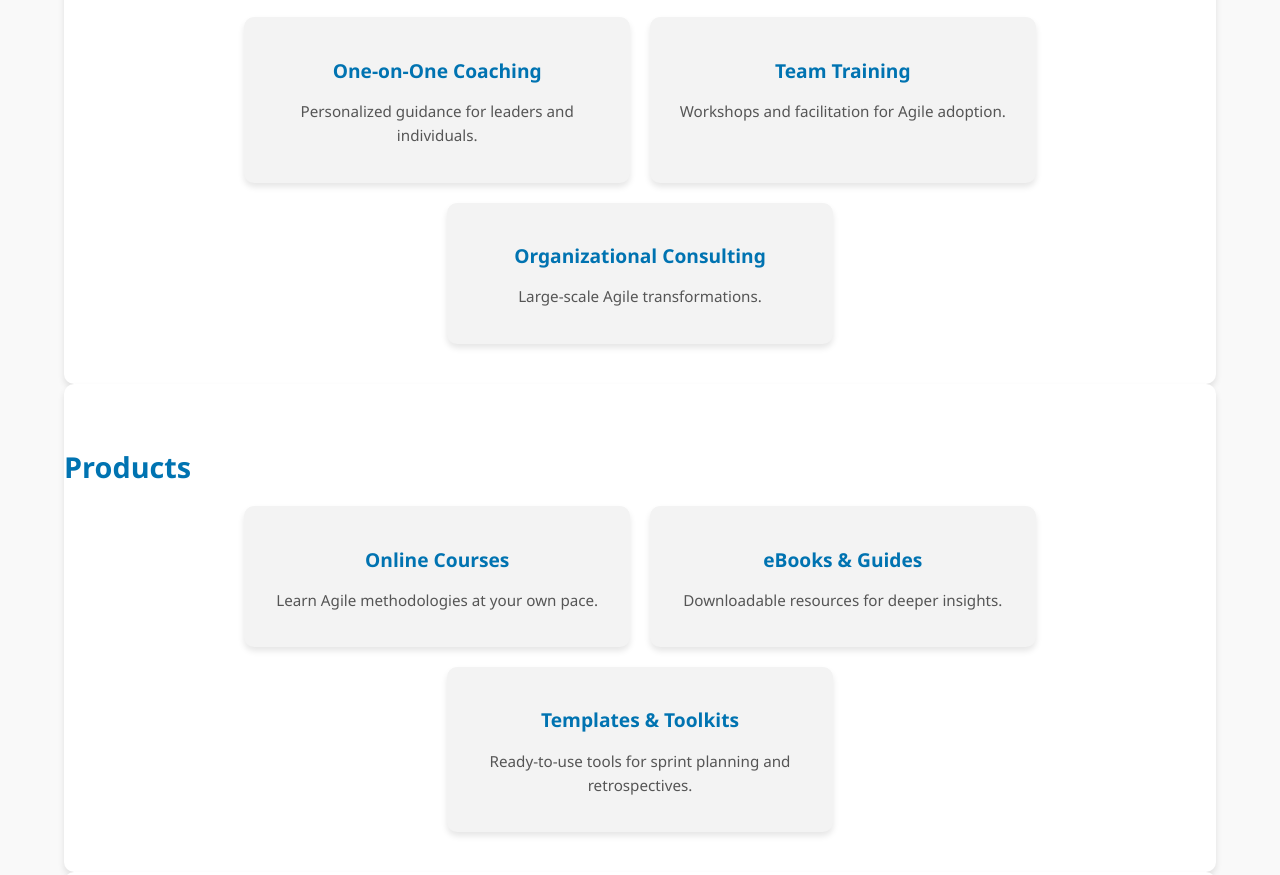
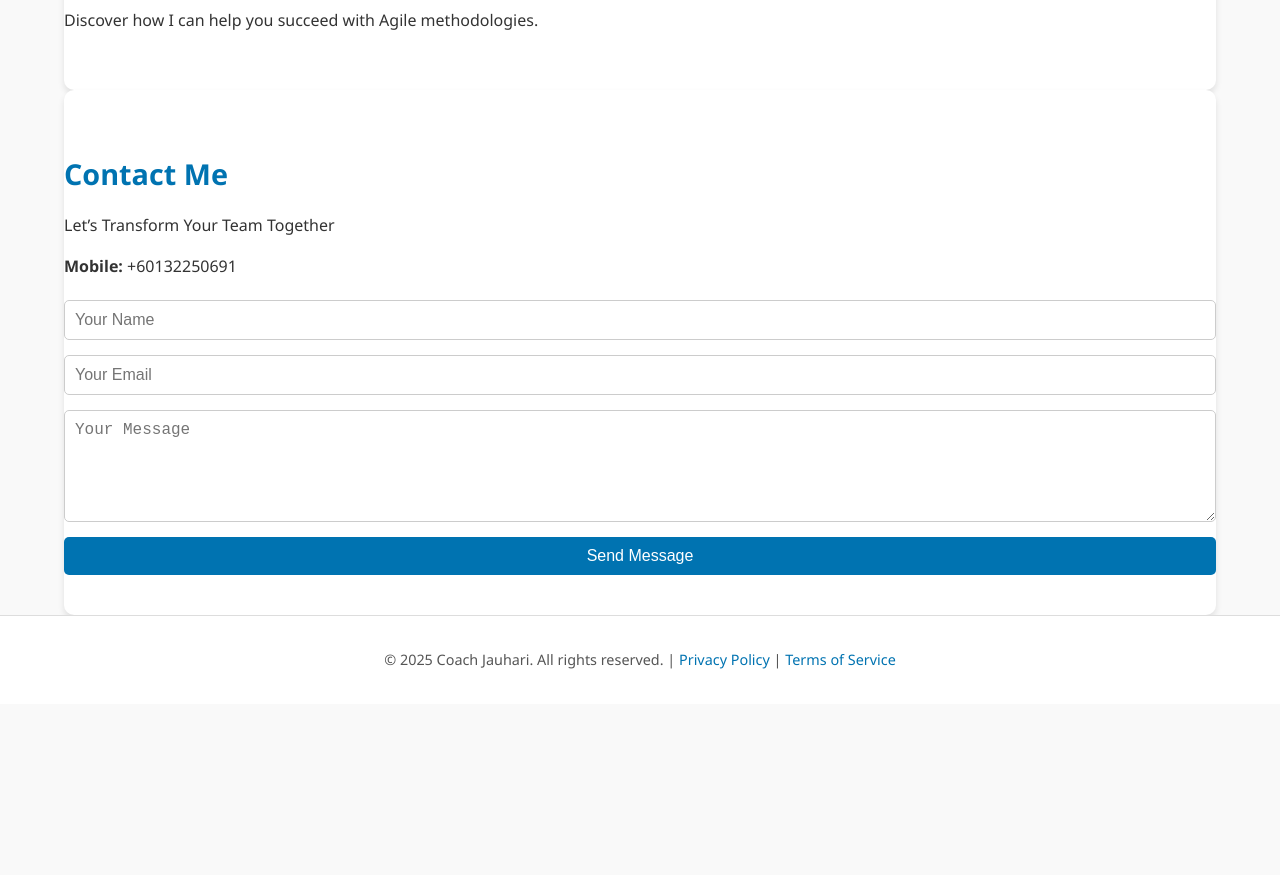
Before and after one commit to maifors/agile, a plain HTML site: page index.html in a window 1280 px wide. Shown: the part 822-1697 px from the top of the page. After the commit the page ends 1526 px from the top, so only its background shows below. Drawn offline with Linux system fonts and the light colour scheme.

Commit message:
Update index.html

```diff
--- a/index.html
+++ b/index.html
@@ -15,11 +15,11 @@
             margin: 0;
             padding: 0;
             background-color: #f9f9f9;
-            color: #222; /* Darker text for better contrast */
+            color: #222;
         }
         a {
             text-decoration: none;
-            color: #0073b1; /* LinkedIn blue for links */
+            color: #0073b1;
         }
         a:hover {
             text-decoration: underline;
@@ -38,7 +38,7 @@
             position: sticky;
             top: 0;
             z-index: 1000;
-            box-shadow: 0 2px 4px rgba(0, 0, 0, 0.1); /* Add slight shadow for better visibility */
+            box-shadow: 0 2px 4px rgba(0, 0, 0, 0.1);
         }
         header .logo {
             font-size: 1.5rem;
@@ -54,24 +54,10 @@
             flex: 1;
             margin: 0 20px;
         }
-        .search-bar input {
-            width: 100%;
-            padding: 8px 12px;
-            border: 1px solid #ccc; /* Slightly darker border for better visibility */
-            border-radius: 5px;
-            outline: none;
-        }
-        .search-bar input:focus {
-            border-color: #0073b1;
-            box-shadow: 0 0 3px #0073b1; /* Focus effect */
-        }
         nav ul {
             list-style: none;
             display: flex;
             gap: 15px;
-        }
-        nav ul li {
-            font-size: 0.9rem;
         }
         nav ul li a {
             color: #0073b1;
@@ -88,12 +74,7 @@
         .hero h1 {
             font-size: 2.5rem;
             margin-bottom: 10px;
-            text-shadow: 2px 2px 4px rgba(0, 0, 0, 0.8); /* Add shadow for better readability on light backgrounds */
-        }
-        .hero p {
-            font-size: 1.2rem;
-            margin-bottom: 20px;
-            text-shadow: 1px 1px 3px rgba(0, 0, 0, 0.7);
+            text-shadow: 2px 2px 4px rgba(0, 0, 0, 0.8);
         }
         .cta-button {
             background: #0073b1;
@@ -123,31 +104,34 @@
         section p {
             font-size: 1rem;
             line-height: 1.6;
-            color: #333; /* Adjusted for better readability */
+            color: #333;
         }
-        .grid {
+
+        /* Contact Form */
+        form {
             display: flex;
-            gap: 20px;
-            flex-wrap: wrap;
-            justify-content: center;
+            flex-direction: column;
+            gap: 15px;
+            margin-top: 20px;
         }
-        .card {
-            background: #f3f3f3; /* Light grey for contrast against white */
-            padding: 20px;
-            border-radius: 10px;
-            width: 30%;
-            min-width: 250px;
-            box-shadow: 0 4px 6px rgba(0, 0, 0, 0.1);
-            text-align: center;
+        form input, form textarea, form button {
+            padding: 10px;
+            font-size: 1rem;
+            border: 1px solid #ccc;
+            border-radius: 5px;
         }
-        .card h3 {
-            font-size: 1.2rem;
-            margin-bottom: 10px;
-            color: #0073b1; /* Consistent blue theme */
+        form input:focus, form textarea:focus {
+            border-color: #0073b1;
+            box-shadow: 0 0 3px #0073b1;
         }
-        .card p {
-            font-size: 0.95rem;
-            color: #555; /* Neutral text color for better contrast */
+        form button {
+            background: #0073b1;
+            color: white;
+            border: none;
+            cursor: pointer;
+        }
+        form button:hover {
+            background: #005582;
         }
 
         /* Footer */
@@ -160,9 +144,6 @@
         footer p {
             font-size: 0.9rem;
             color: #555;
-        }
-        footer a {
-            color: #0073b1;
         }
     </style>
 </head>
@@ -205,56 +186,26 @@
     <!-- Services Section -->
     <section id="services" class="container">
         <h2>Services</h2>
-        <div class="grid">
-            <div class="card">
-                <h3>One-on-One Coaching</h3>
-                <p>Personalized guidance for leaders and individuals.</p>
-            </div>
-            <div class="card">
-                <h3>Team Training</h3>
-                <p>Workshops and facilitation for Agile adoption.</p>
-            </div>
-            <div class="card">
-                <h3>Organizational Consulting</h3>
-                <p>Large-scale Agile transformations.</p>
-            </div>
-        </div>
-    </section>
-
-    <!-- Products Section -->
-    <section id="products" class="container">
-        <h2>Products</h2>
-        <div class="grid">
-            <div class="card">
-                <h3>Online Courses</h3>
-                <p>Learn Agile methodologies at your own pace.</p>
-            </div>
-            <div class="card">
-                <h3>eBooks & Guides</h3>
-                <p>Downloadable resources for deeper insights.</p>
-            </div>
-            <div class="card">
-                <h3>Templates & Toolkits</h3>
-                <p>Ready-to-use tools for sprint planning and retrospectives.</p>
-            </div>
-        </div>
+        <p>Discover how I can help you succeed with Agile methodologies.</p>
     </section>
 
     <!-- Contact Section -->
     <section id="contact" class="container">
         <h2>Contact Me</h2>
         <p>Let’s Transform Your Team Together</p>
-        <form action="https://formspree.io/f/your-email-endpoint" method="POST">
+        <p><strong>Mobile:</strong> +60132250691</p>
+        <form action="https://formspree.io/f/mnqyojqp" method="POST">
+            <input type="hidden" name="_replyto" value="wanmj@yahoo.com">
             <input type="text" name="name" placeholder="Your Name" required>
             <input type="email" name="email" placeholder="Your Email" required>
             <textarea name="message" placeholder="Your Message" rows="5" required></textarea>
-            <button type="submit" class="cta-button">Send Message</button>
+            <button type="submit">Send Message</button>
         </form>
     </section>
 
     <!-- Footer -->
     <footer>
-        <p>&copy; 2025 Coach Jauhari. All rights reserved. <a href="#privacy-policy">Privacy Policy</a> | <a href="#terms">Terms of Service</a></p>
+        <p>&copy; 2025 Coach Jauhari. All rights reserved. | <a href="#privacy-policy">Privacy Policy</a> | <a href="#terms">Terms of Service</a></p>
     </footer>
 </body>
 </html>
```
